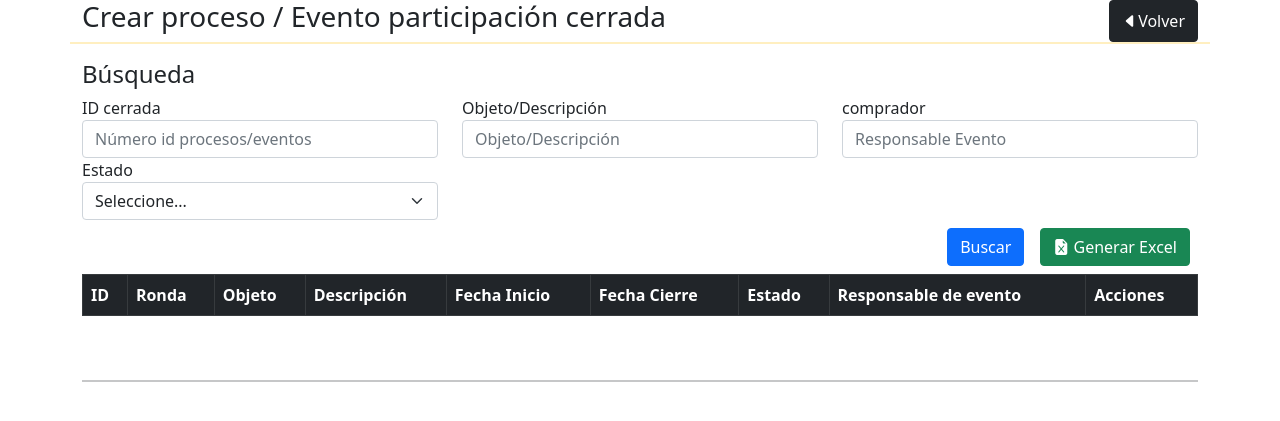
After one commit to Jandreyserna/suplos-prueba, a PHP site: template App/views/oferta/consultar.php in a window 1280 px wide. The commit adds this page. Shown: the top 421 px of the page. Run offline with PHP 8.4, Linux system fonts and the light colour scheme; the template is opened without the code that fills it, so the values that code supplies are empty.

Commit message:
fronted parte 2

```diff
--- /dev/null
+++ b/App/components/oferta/busqueda.php
@@ -0,0 +1,68 @@
+<div>
+    <div>
+        <h4>Búsqueda</h4>
+    </div>
+
+    <div class="row">
+
+        <div class="col-4 ">
+            <label for="idCerrada">ID cerrada</label>
+            <input type="text" class="form-control" id="idCerrada" placeholder="Número id procesos/eventos">
+        </div>
+
+        <div class="col-4 ">
+            <label for="objeto">Objeto/Descripción</label>
+            <input type="text" class="form-control" id="objeto" placeholder="Objeto/Descripción">
+        </div>
+
+        <div class="col-4 ">
+            <label for="comprador">comprador</label>
+            <input type="text" class="form-control" id="comprador" placeholder="Responsable Evento">
+        </div>
+
+    </div>
+
+    <div class="row">
+
+        <div class="col-4">
+            <label for="estado">Estado</label>
+            <select class="form-select" id="estado">
+                <option selected>Seleccione...</option>
+                <option value="1">Abierto</option>
+                <option value="2">Cerrado</option>
+                <option value="3">Anulado</option>
+                <option value="4">Suspendido</option>
+            </select>
+        </div>
+
+    </div>
+
+    <div class="d-flex justify-content-end">
+        <button type="button" class="btn btn-primary m-2">Buscar</button>
+        <button type="button" class="btn btn-success m-2"><i class="bi bi-file-earmark-excel-fill ml-2"></i> Generar Excel</button>
+    </div>
+
+    <div>
+
+        <div>
+            <table class="table table-striped table-hover table-bordered">
+                <thead class="table-dark">
+                    <tr>
+                        <th scope="col">ID</th>
+                        <th scope="col">Ronda</th>
+                        <th scope="col">Objeto</th>
+                        <th scope="col">Descripción</th>
+                        <th scope="col">Fecha Inicio</th>
+                        <th scope="col">Fecha Cierre</th>
+                        <th scope="col">Estado</th>
+                        <th scope="col">Responsable de evento</th>
+                        <th scope="col">Acciones</th>
+                    </tr>
+                </thead>
+                <tbody id="resultadoBusqueda">
+                </tbody>
+            </table>
+        </div>
+
+    </div>
+</div>
--- /dev/null
+++ b/App/views/oferta/consultar.php
@@ -0,0 +1,27 @@
+<div class="container">
+    <div class="row">
+
+        <div class="d-flex justify-content-between">
+            <h3>
+                Crear proceso / Evento participación cerrada
+            </h3>
+
+            <div class="btn btn-dark d-flex align-items-center"">
+                <i class="bi bi-caret-left-fill"></i>
+
+                <div>
+                    Volver
+                </div>
+            </div>
+        </div>
+
+        <hr class="border border-warning">
+
+        <div>
+            <?PHP require_once './App/components/oferta/busqueda.php';?>
+        </div>
+
+    </div>
+
+    <hr class="border border-dark mt-5 mb-5">
+</div>
```
Also changed, not shown: App/components/oferta/basica.php (added, +79 -0 lines), App/components/oferta/cronograma.php (added, +69 -0 lines), App/components/oferta/documentacion.php (added, +97 -0 lines), App/views/oferta/crear.php (+8 -155 lines).
